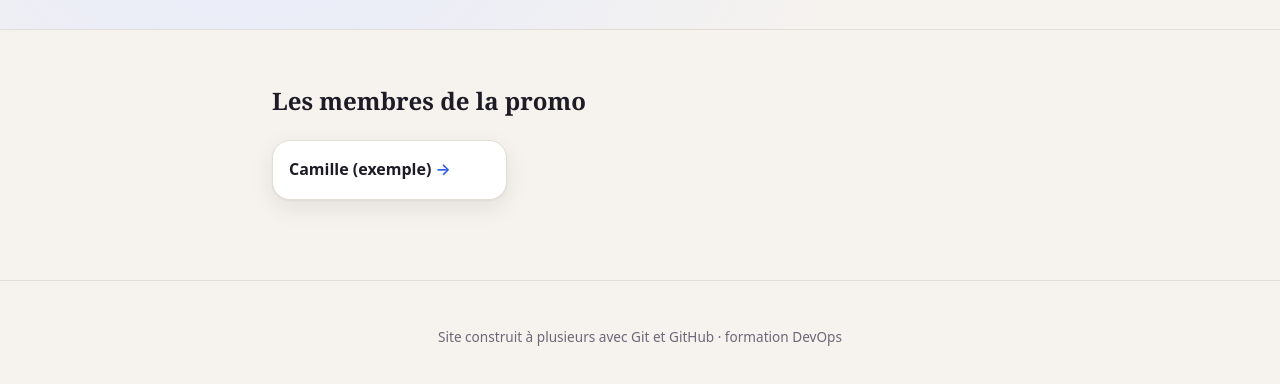
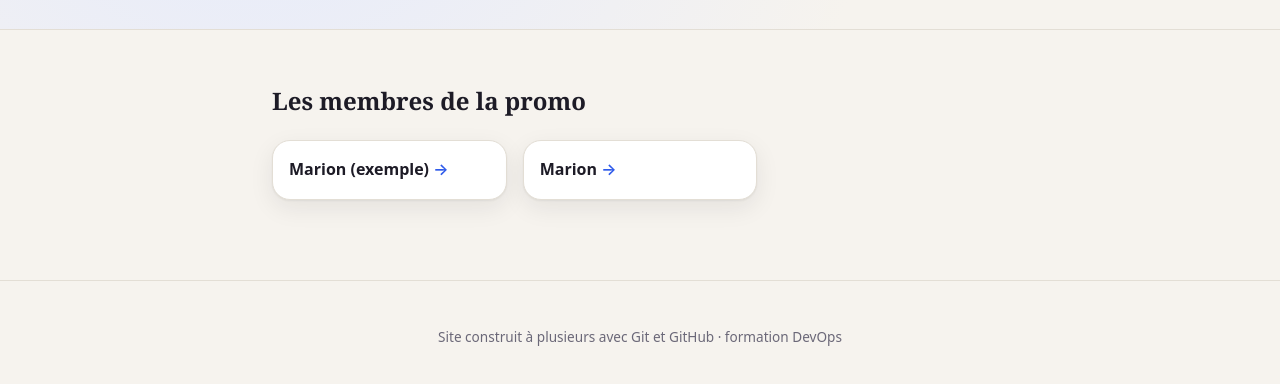
Before and after one commit to antoine62232/site-promo, a plain HTML site: page index.html in a window 1280 px wide. Shown: the part 218-602 px from the top of the page. Drawn offline with Linux system fonts and the light colour scheme.

Commit message:
feat(accueil): ajoute le lien vers la carte de Marion

```diff
--- a/index.html
+++ b/index.html
@@ -19,8 +19,8 @@
       <h2 class="section-title">Les membres de la promo</h2>
 
       <ul class="promo">
-        <li><a href="cartes/exemple.html">Camille (exemple)</a></li>
-        <!-- chacun ajoute sa ligne ICI, juste au-dessus de ce commentaire -->
+        <li><a href="cartes/exemple.html">Marion (exemple)</a></li>
+        <li><a href="cartes/marion.html">Marion</a></li>
       </ul>
     </main>
 
```
